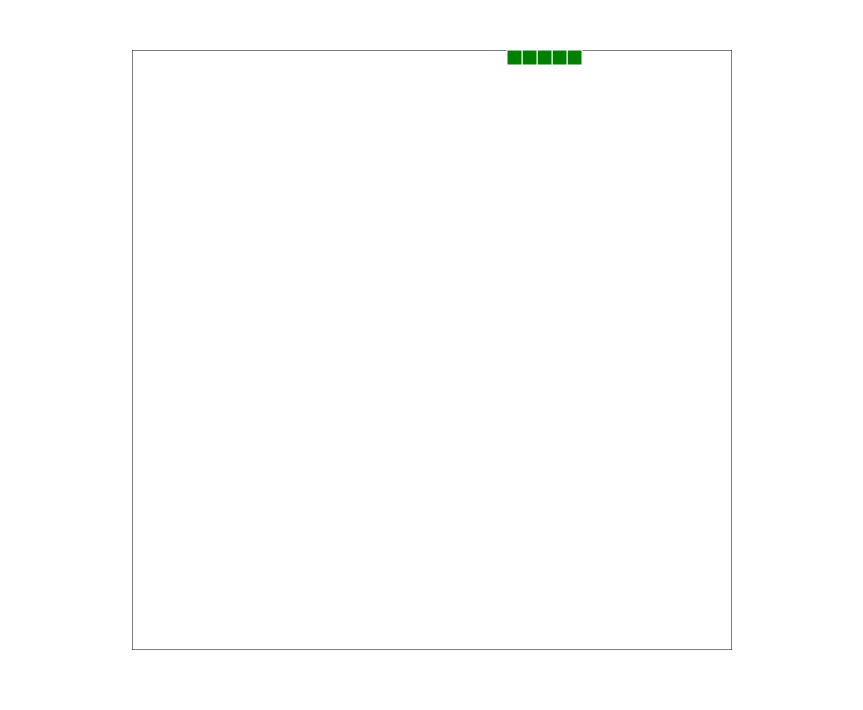
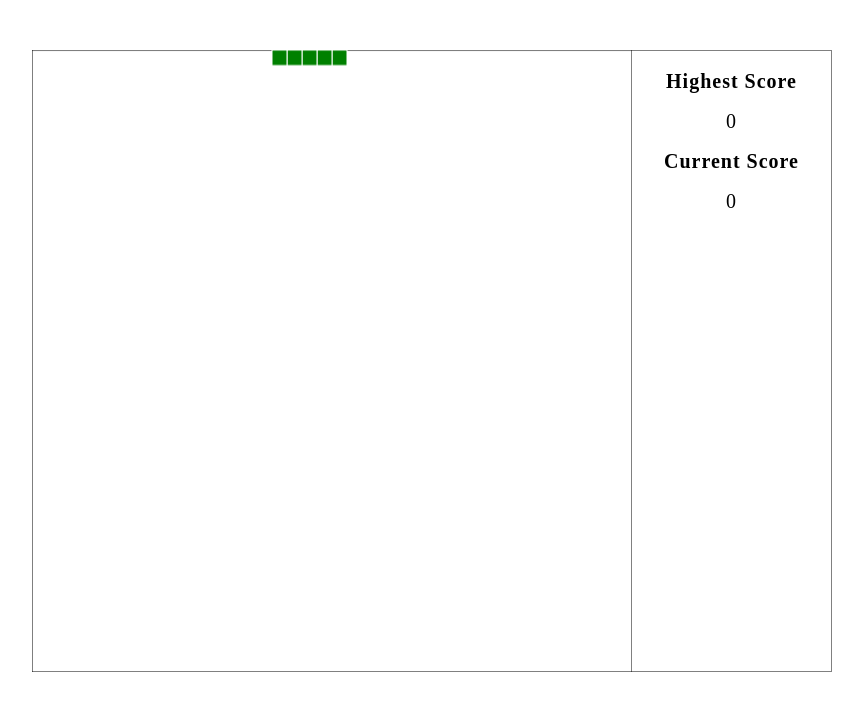
Before and after one commit to cyan33/Zion-demos, a website built with webpack: page assignment2_snake/index.html in a window 1280 px wide. Shown: the whole page, without its empty margins (208-1071 px from the left). Built offline with nearby package versions, Linux system fonts and the light colour scheme.

Commit message:
add score panel

```diff
--- a/assignment2_snake/index.html
+++ b/assignment2_snake/index.html
@@ -5,9 +5,21 @@
 <meta name="viewport" content="width=device-width, initial-scale=1">
 <link rel="stylesheet" href="src/style.css">
 <body>
-    <canvas id="snake" width="600px" height="600px">
-        Canvas not supported
-    </canvas>
+    <div class="container">
+        <canvas id="snake" width="600px" height="600px">
+            Canvas not supported
+        </canvas>
+        <div class="score-panel">
+            <div class="highest">
+                <b>Highest Score</b>
+                <div class="score"></div>
+            </div>
+            <div class="current">
+                <b>Current Score</b>
+                <div class="score"></div>
+            </div>
+        </div>
+    </div>
     <script src="dist/bundle.js"></script>
 </body>
 </html>
--- a/assignment2_snake/src/Game.js
+++ b/assignment2_snake/src/Game.js
@@ -14,8 +14,15 @@ class Game {
 
         this.snakeSegments = initSnake();
         this.movingDirection = RIGHT;
-        this.score = localStorage.getItem('maxScore') || 0;;
+        this.currScore = 0;
         // this.isAccelerating = false;
+
+    }
+
+    initScorePanel() {
+        const highestScore = localStorage.getItem('highestScore') || 0;
+        document.querySelector('.score-panel .current .score').innerHTML = this.currScore;
+        document.querySelector('.score-panel .highest .score').innerHTML = highestScore;
     }
 
     setMovingDirection(e) {
@@ -49,6 +56,8 @@ class Game {
         drawSnake(this.context, this.snakeSegments);
 
         // the food
+        // current score
+
     }
 
     gameloop() {
@@ -67,6 +76,7 @@ class Game {
         this.timer = setInterval(this.gameloop.bind(this), MOVING_SPEED);
         this.debug();
         this.addKeyboardHandlers();
+        this.initScorePanel();
     }
 }
 
--- a/assignment2_snake/src/helper.js
+++ b/assignment2_snake/src/helper.js
@@ -56,9 +56,9 @@ function isCollidesItself(head, snakeSegments) {
 }
 
 function updateLocalStorage(score) {
-    let maxScore = localStorage.getItem('maxScore') || 0;
-    if (score > maxScore) {
-        localStorage.setItem('maxScore', score);
+    let highestScore = localStorage.getItem('highestScore') || 0;
+    if (score > highestScore) {
+        localStorage.setItem('highestScore', score);
     }
 }
 
@@ -92,7 +92,7 @@ export function moveSnake() {
     }
 
     // check if it eats food
-    // score++
+    // score++ and call this.initScorePanel()
 
     let head = new Segment({}, { x: nx, y: ny });
     snakeSegments.pop();
--- a/assignment2_snake/src/style.css
+++ b/assignment2_snake/src/style.css
@@ -1,4 +1,22 @@
+.container {
+    display: flex;
+    flex-direction: row;
+    width: 800px;
+    margin: 50px auto;
+}
+
 #snake {
     display: block;
-    margin: 50px auto;
 }
+
+.score-panel {
+    width: 200px;
+    height: 600px;
+    padding: 10px;
+    font-size: 20px;
+    text-align: center;
+    line-height: 2;
+    border: 1px solid gray;
+    border-left: none;
+    letter-spacing: 1px;
+}
```
